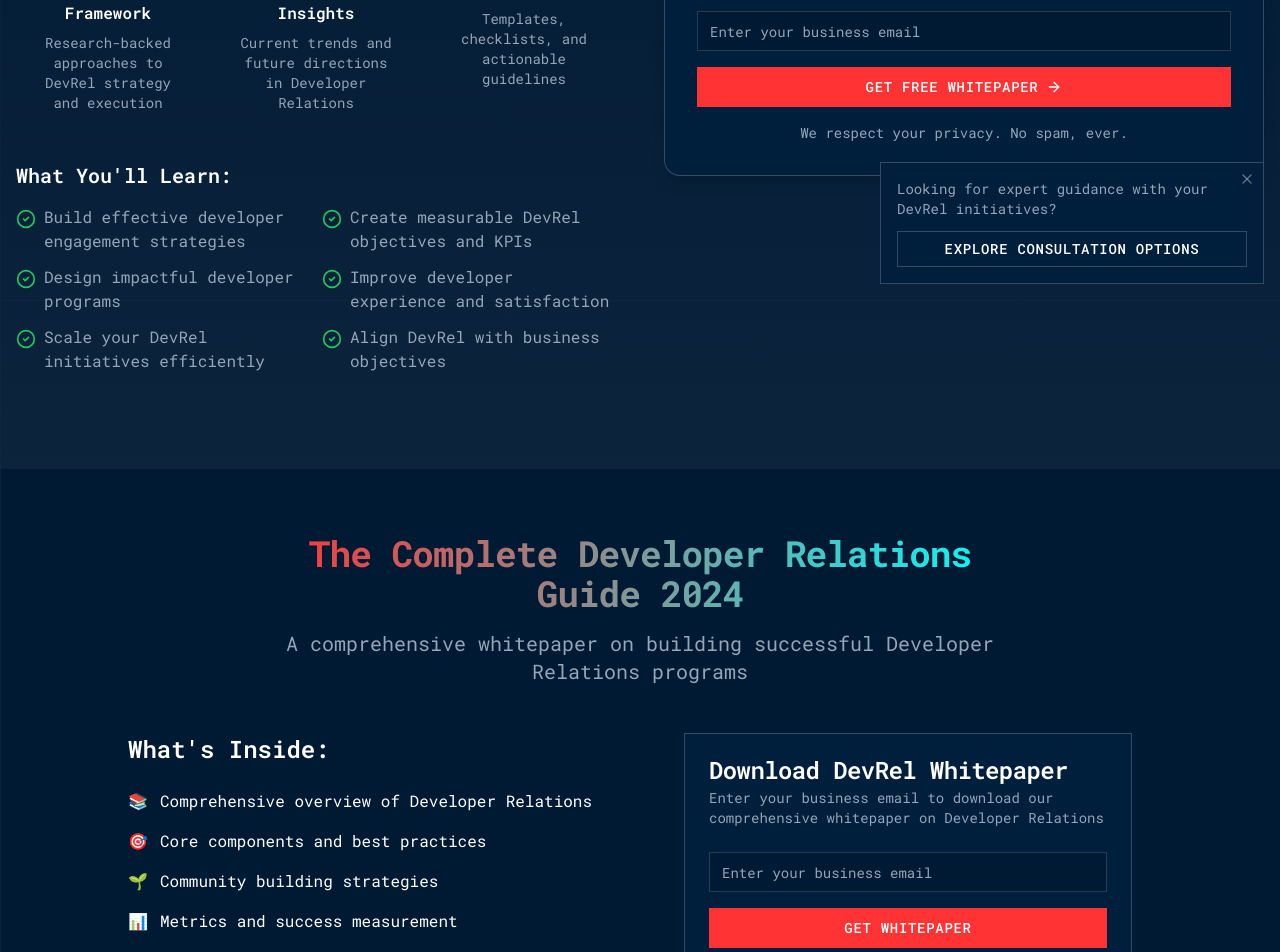
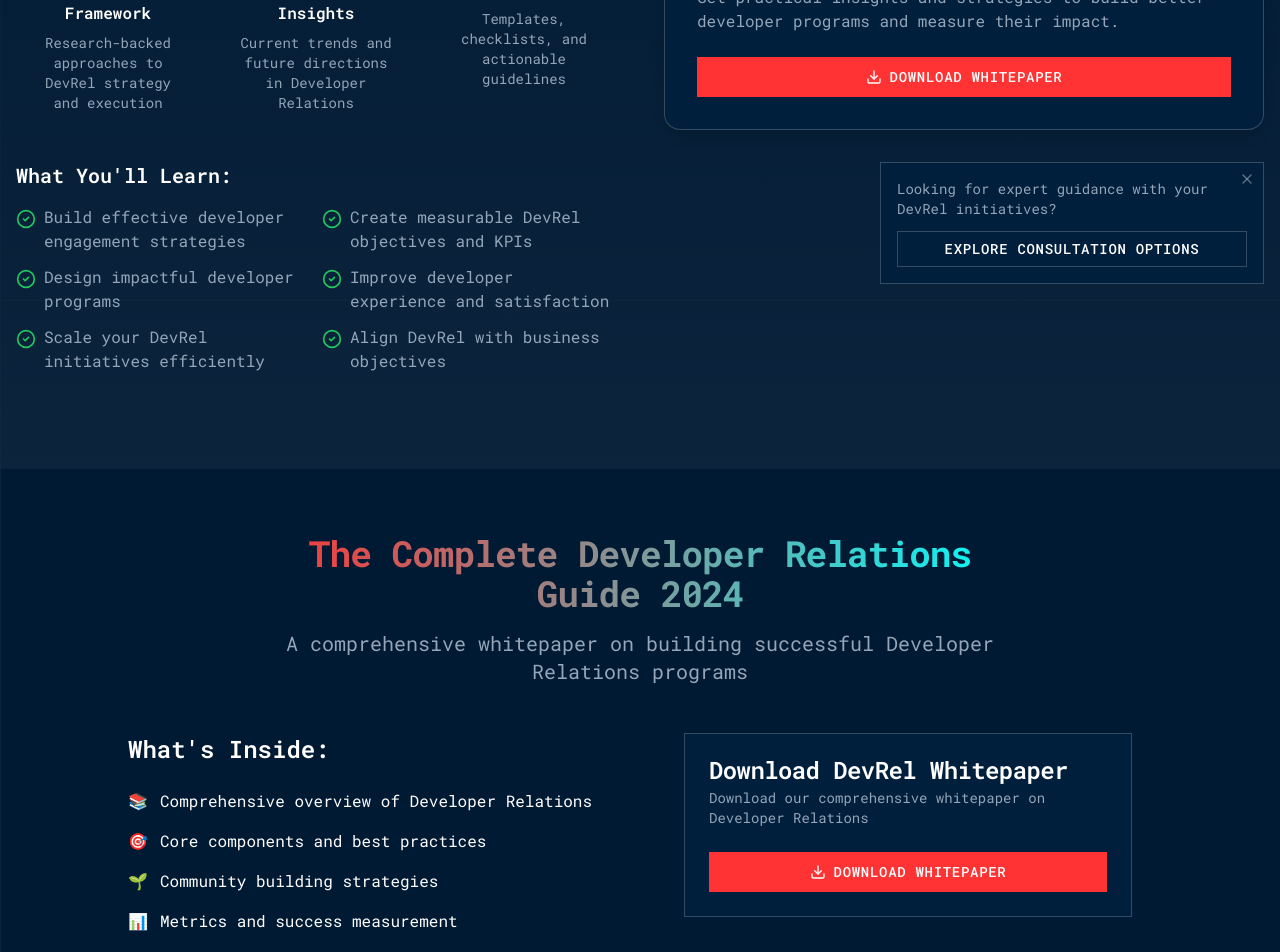
Before and after one commit to rohitg00/devrelguide, a Next.js app in the folder frontend/: page /whitepaper in a window 1280 px wide. Shown: the part 500-1452 px from the top of the page. Built offline with nearby package versions, Linux system fonts and the light colour scheme.

Commit message:
Remove email gate from whitepaper download
Show download button directly instead of requiring email submission,
fixing the store-email 500 error on the whitepaper page.

```diff
--- a/frontend/src/components/forms/WhitepaperForm.tsx
+++ b/frontend/src/components/forms/WhitepaperForm.tsx
@@ -1,52 +1,10 @@
 'use client'
 
-import { useState } from 'react'
 import { Button } from '../ui/button'
-import { Input } from '../ui/input'
 import { Card, CardContent, CardDescription, CardHeader, CardTitle } from '../ui/card'
 import { Download } from 'lucide-react'
 
 export function WhitepaperForm() {
-  const [email, setEmail] = useState('')
-  const [isSubmitted, setIsSubmitted] = useState(false)
-  const [isLoading, setIsLoading] = useState(false)
-  const [error, setError] = useState('')
-
-  const handleSubmit = async (e: React.FormEvent) => {
-    e.preventDefault()
-    setError('')
-    setIsLoading(true)
-
-    try {
-      const response = await fetch('/api/store-email', {
-        method: 'POST',
-        headers: {
-          'Content-Type': 'application/json',
-        },
-        body: JSON.stringify({ email }),
-      })
-
-      const data = await response.json()
-
-      if (!response.ok) {
-        // Check if error is related to already registered email
-        if (data.error === 'This email has already been registered') {
-          // Set isSubmitted to true to allow download instead of showing error
-          setIsSubmitted(true)
-          return
-        }
-        throw new Error(data.error || 'Failed to submit email')
-      }
-
-      setIsSubmitted(true)
-    } catch (error) {
-      console.error('Error:', error)
-      setError(error instanceof Error ? error.message : 'Failed to submit email. Please try again.')
-    } finally {
-      setIsLoading(false)
-    }
-  }
-
   const handleDownload = () => {
     window.location.href = '/content/Developer Relations (DevRel)_ Bridging the Gap Between Developers and Business.html'
   }
@@ -56,40 +14,16 @@ export function WhitepaperForm() {
       <CardHeader>
         <CardTitle>Download DevRel Whitepaper</CardTitle>
         <CardDescription>
-          Enter your business email to download our comprehensive whitepaper on Developer Relations
+          Download our comprehensive whitepaper on Developer Relations
         </CardDescription>
       </CardHeader>
       <CardContent>
-        {error && (
-          <div className="mb-4 p-3 bg-destructive/10 border border-destructive rounded-md text-destructive text-sm">
-            {error}
-          </div>
-        )}
-        {!isSubmitted ? (
-          <form onSubmit={handleSubmit} className="space-y-4">
-            <Input
-              type="email"
-              placeholder="Enter your business email"
-              value={email}
-              onChange={(e) => setEmail(e.target.value)}
-              required
-              className="focus:ring-2 focus:ring-blue-500"
-              pattern="[a-z0-9._%+-]+@[a-z0-9.-]+\.[a-z]{2,}$"
-              title="Please enter a valid email address"
-            />
-            <Button type="submit" className="w-full" disabled={isLoading}>
-              {isLoading ? 'Submitting...' : 'Get Whitepaper'}
-            </Button>
-          </form>
-        ) : (
         <div className="space-y-4">
-            <p className="text-secondary">Thank you! Your whitepaper is ready for download.</p>
           <Button onClick={handleDownload} className="w-full">
             <Download className="mr-2 h-4 w-4" />
             Download Whitepaper
           </Button>
         </div>
-        )}
       </CardContent>
     </Card>
   )
--- a/frontend/src/components/ui/whitepaper-section.tsx
+++ b/frontend/src/components/ui/whitepaper-section.tsx
@@ -1,10 +1,9 @@
 'use client'
 
-import React, { useState } from 'react'
+import React from 'react'
 import { motion } from 'framer-motion'
-import { CheckCircle2, BookOpen, Compass, Target, ArrowRight, Download } from 'lucide-react'
+import { CheckCircle2, BookOpen, Compass, Target, Download } from 'lucide-react'
 import { Button } from './button'
-import { Input } from './input'
 
 const researchHighlights = [
   {
@@ -34,46 +33,6 @@ const keyBenefits = [
 ]
 
 export function WhitepaperSection() {
-  const [email, setEmail] = useState('')
-  const [isSubmitting, setIsSubmitting] = useState(false)
-  const [isSubmitted, setIsSubmitted] = useState(false)
-  const [error, setError] = useState('')
-
-  const handleSubmit = async (e: React.FormEvent) => {
-    e.preventDefault()
-    setIsSubmitting(true)
-    setError('')
-
-    try {
-      const response = await fetch('/api/store-email', {
-        method: 'POST',
-        headers: {
-          'Content-Type': 'application/json',
-        },
-        body: JSON.stringify({ email }),
-      })
-
-      const data = await response.json()
-
-      if (!response.ok) {
-        // Check if error is related to already registered email
-        if (data.error === 'This email has already been registered') {
-          // Set isSubmitted to true to allow download instead of showing error
-          setIsSubmitted(true)
-          return
-        }
-        throw new Error(data.error || 'Failed to submit email')
-      }
-
-      setIsSubmitted(true)
-    } catch (error) {
-      console.error('Error:', error)
-      setError(error instanceof Error ? error.message : 'Failed to submit email. Please try again.')
-    } finally {
-      setIsSubmitting(false)
-    }
-  }
-
   const handleDownload = () => {
     window.location.href = '/content/Developer Relations (DevRel)_ Bridging the Gap Between Developers and Business.html'
   }
@@ -153,51 +112,12 @@ export function WhitepaperSection() {
                 Get practical insights and strategies to build better developer programs and measure their impact.
               </p>
 
-              {error && (
-                <div className="mb-4 p-3 bg-destructive/10 border border-destructive/20 rounded-md text-destructive text-sm">
-                  {error}
-                </div>
-              )}
-
-              {!isSubmitted ? (
-                <form onSubmit={handleSubmit} className="space-y-4">
-                  <div>
-                    <Input
-                      type="email"
-                      placeholder="Enter your business email"
-                      value={email}
-                      onChange={(e) => setEmail(e.target.value)}
-                      className="w-full"
-                      required
-                    />
-                  </div>
-                  <Button
-                    type="submit"
-                    className="w-full"
-                    disabled={isSubmitting}
-                  >
-                    {isSubmitting ? (
-                      'Processing...'
-                    ) : (
-                      <span className="flex items-center justify-center gap-2">
-                        Get Free Whitepaper
-                        <ArrowRight className="w-4 h-4" />
-                      </span>
-                    )}
-                  </Button>
-                  <p className="text-sm text-muted-foreground text-center">
-                    We respect your privacy. No spam, ever.
-                  </p>
-                </form>
-              ) : (
               <div className="space-y-4">
-                  <p className="text-secondary">Thank you! Your whitepaper is ready for download.</p>
                 <Button onClick={handleDownload} className="w-full">
                   <Download className="mr-2 h-4 w-4" />
                   Download Whitepaper
                 </Button>
               </div>
-              )}
             </motion.div>
           </div>
         </div>
```
Lines whose indentation alone changed are shown as unchanged.
